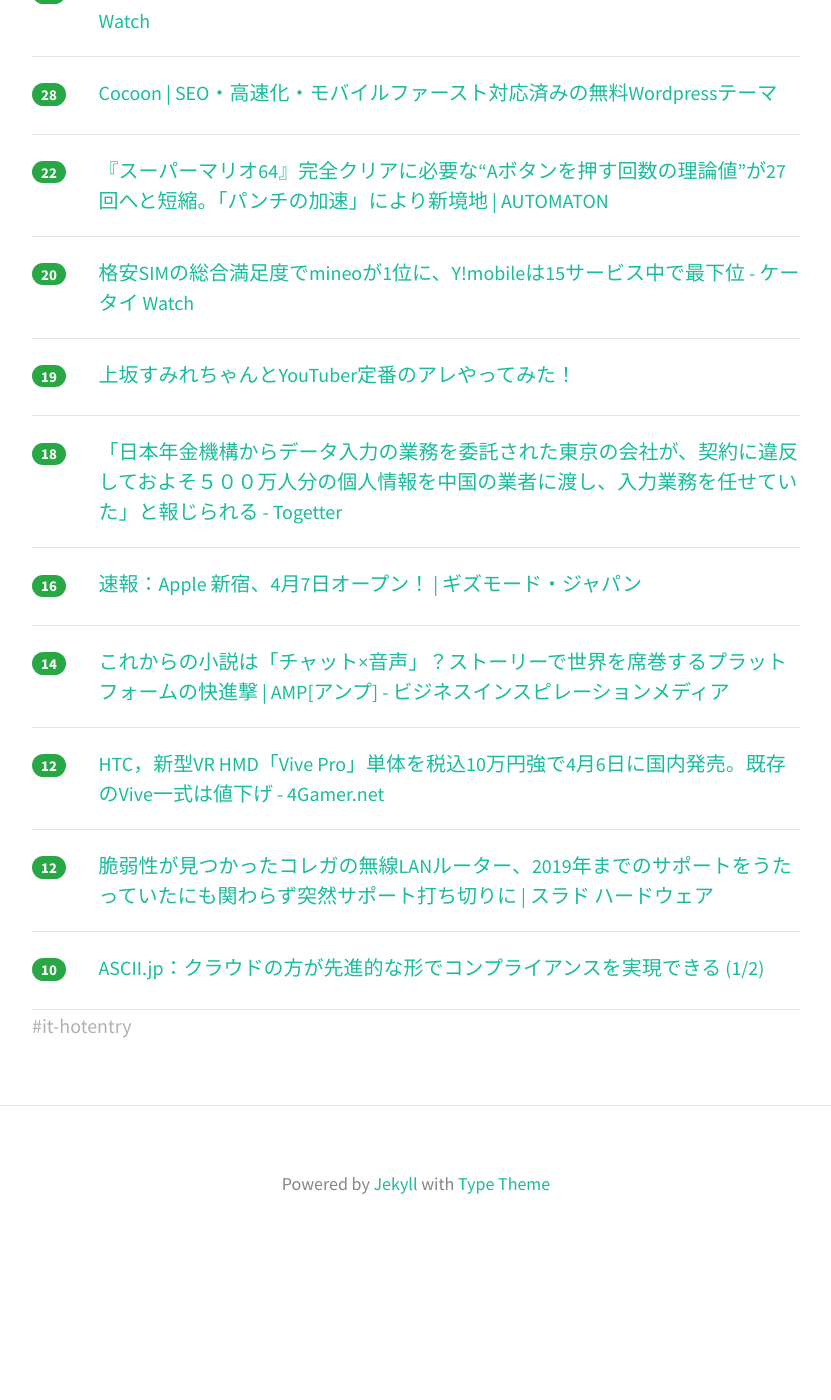
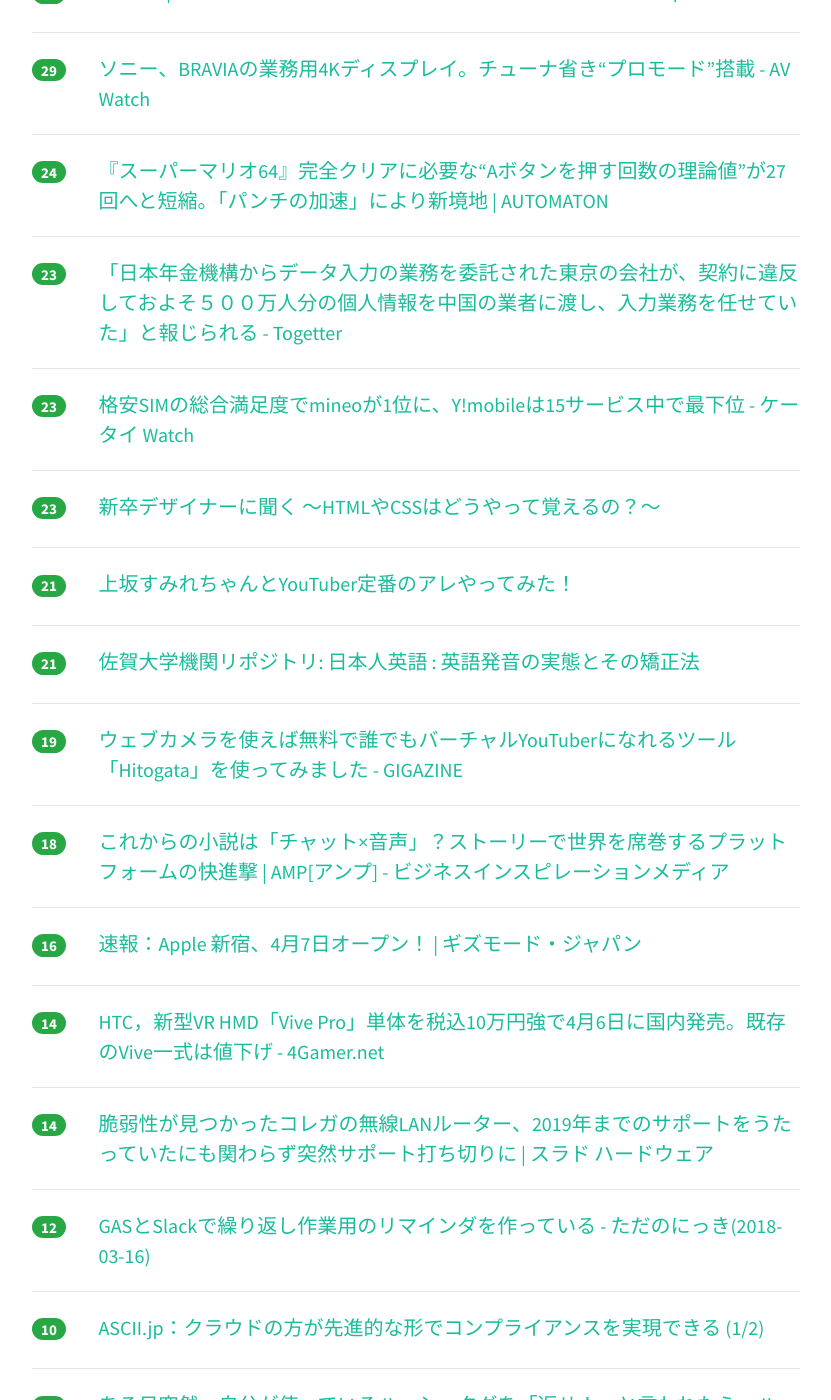
Before and after one commit to yatta47/hatena-matome-site, a Jekyll site: the page built from _posts/2018-03-20-hatena.md, in a window 1280 px wide and 1400 px high, scrolled down 755 px. Shown: the whole window, without its empty margins (224-1055 px from the left). Built offline with Jekyll 4.4.1, drawn with Linux system fonts in a browser that asks for light colours; nearby versions of some CDN libraries; before the commit the page ends 2016 px from its top, so only the background shows below that; some of the changed text lies outside the part shown.

Commit message:
Updated 2018-03-20

```diff
--- a/_posts/2018-03-20-hatena.md
+++ b/_posts/2018-03-20-hatena.md
@@ -1,54 +1,74 @@
 ---
 layout: post
 title:  "2018-03-20 はてぶIT"
-date:   2018-03-20 08:03:08
+date:   2018-03-20 09:02:26
 tags: [it-hotentry]
 ---
-14 件のデータあり
+19 件のデータあり
 
 <hr><div class="row">
-<div class="col-1"><span class="badge badge-pill badge-success h2">51</span></div>
+<div class="col-1"><span class="badge badge-pill badge-success h2">99</span></div>
+<div class="col-11"><a href='http://www.publickey1.jp/blog/18/java_10java_9.html' target='_blank'>Java 10が本日付で正式リリース。ローカル変数の型推論、ガベージコレクタが入れ替え可能、不揮発性メモリ対応など。Java 9は早くもサポート期間終了 － Publickey</a></div>
+</div>
+<hr>
+<div class="row">
+<div class="col-1"><span class="badge badge-pill badge-success h2">52</span></div>
 <div class="col-11"><a href='https://gigazine.net/news/20180319-vr-making-love-system/' target='_blank'>VRで「女の子とえっちできるシステム作ってみた」という猛者が登場、ハード＆ソフトの二段構え - GIGAZINE</a></div>
 </div>
 <hr>
 <div class="row">
-<div class="col-1"><span class="badge badge-pill badge-success h2">39</span></div>
-<div class="col-11"><a href='http://www.publickey1.jp/blog/18/java_10java_9.html' target='_blank'>Java 10が本日付で正式リリース。ローカル変数の型推論、ガベージコレクタが入れ替え可能、不揮発性メモリ対応など。Java 9は早くもサポート期間終了 － Publickey</a></div>
-</div>
-<hr>
-<div class="row">
-<div class="col-1"><span class="badge badge-pill badge-success h2">30</span></div>
+<div class="col-1"><span class="badge badge-pill badge-success h2">35</span></div>
 <div class="col-11"><a href='http://moriyoshi.hatenablog.com/entry/2018/03/19/170002' target='_blank'>nilが欲しいからと言ってむやみにポインタを使うとひどい目にあう話 - moriyoshiの日記</a></div>
 </div>
 <hr>
 <div class="row">
-<div class="col-1"><span class="badge badge-pill badge-success h2">28</span></div>
+<div class="col-1"><span class="badge badge-pill badge-success h2">32</span></div>
+<div class="col-11"><a href='https://wp-cocoon.com/' target='_blank'>Cocoon | SEO・高速化・モバイルファースト対応済みの無料Wordpressテーマ</a></div>
+</div>
+<hr>
+<div class="row">
+<div class="col-1"><span class="badge badge-pill badge-success h2">29</span></div>
 <div class="col-11"><a href='https://av.watch.impress.co.jp/docs/news/1112452.html' target='_blank'>ソニー、BRAVIAの業務用4Kディスプレイ。チューナ省き“プロモード”搭載 - AV Watch</a></div>
 </div>
 <hr>
 <div class="row">
-<div class="col-1"><span class="badge badge-pill badge-success h2">28</span></div>
-<div class="col-11"><a href='https://wp-cocoon.com/' target='_blank'>Cocoon | SEO・高速化・モバイルファースト対応済みの無料Wordpressテーマ</a></div>
-</div>
-<hr>
-<div class="row">
-<div class="col-1"><span class="badge badge-pill badge-success h2">22</span></div>
+<div class="col-1"><span class="badge badge-pill badge-success h2">24</span></div>
 <div class="col-11"><a href='http://jp.automaton.am/articles/newsjp/20180319-64693/' target='_blank'>『スーパーマリオ64』完全クリアに必要な“Aボタンを押す回数の理論値”が27回へと短縮。「パンチの加速」により新境地 | AUTOMATON</a></div>
 </div>
 <hr>
 <div class="row">
-<div class="col-1"><span class="badge badge-pill badge-success h2">20</span></div>
+<div class="col-1"><span class="badge badge-pill badge-success h2">23</span></div>
+<div class="col-11"><a href='https://togetter.com/li/1210175' target='_blank'>「日本年金機構からデータ入力の業務を委託された東京の会社が、契約に違反しておよそ５００万人分の個人情報を中国の業者に渡し、入力業務を任せていた」と報じられる - Togetter</a></div>
+</div>
+<hr>
+<div class="row">
+<div class="col-1"><span class="badge badge-pill badge-success h2">23</span></div>
 <div class="col-11"><a href='https://k-tai.watch.impress.co.jp/docs/news/1112416.html' target='_blank'>格安SIMの総合満足度でmineoが1位に、Y!mobileは15サービス中で最下位 - ケータイ Watch</a></div>
 </div>
 <hr>
 <div class="row">
-<div class="col-1"><span class="badge badge-pill badge-success h2">19</span></div>
+<div class="col-1"><span class="badge badge-pill badge-success h2">23</span></div>
+<div class="col-11"><a href='https://hr.pepabo.com/interview/2018/03/19/1154' target='_blank'>新卒デザイナーに聞く 〜HTMLやCSSはどうやって覚えるの？〜</a></div>
+</div>
+<hr>
+<div class="row">
+<div class="col-1"><span class="badge badge-pill badge-success h2">21</span></div>
 <div class="col-11"><a href='http://www.youtube.com/watch?v=Rj-S5TBz5To' target='_blank'>上坂すみれちゃんとYouTuber定番のアレやってみた！</a></div>
 </div>
 <hr>
 <div class="row">
+<div class="col-1"><span class="badge badge-pill badge-success h2">21</span></div>
+<div class="col-11"><a href='http://portal.dl.saga-u.ac.jp/handle/123456789/120019' target='_blank'>佐賀大学機関リポジトリ: 日本人英語 : 英語発音の実態とその矯正法</a></div>
+</div>
+<hr>
+<div class="row">
+<div class="col-1"><span class="badge badge-pill badge-success h2">19</span></div>
+<div class="col-11"><a href='https://gigazine.net/news/20180319-hitogata-virtual-youtuber-tool/' target='_blank'>ウェブカメラを使えば無料で誰でもバーチャルYouTuberになれるツール「Hitogata」を使ってみました - GIGAZINE</a></div>
+</div>
+<hr>
+<div class="row">
 <div class="col-1"><span class="badge badge-pill badge-success h2">18</span></div>
-<div class="col-11"><a href='https://togetter.com/li/1210175' target='_blank'>「日本年金機構からデータ入力の業務を委託された東京の会社が、契約に違反しておよそ５００万人分の個人情報を中国の業者に渡し、入力業務を任せていた」と報じられる - Togetter</a></div>
+<div class="col-11"><a href='https://amp.review/2018/03/19/wattpad/' target='_blank'>これからの小説は「チャット×音声」？ストーリーで世界を席巻するプラットフォームの快進撃 | AMP[アンプ] - ビジネスインスピレーションメディア</a></div>
 </div>
 <hr>
 <div class="row">
@@ -58,17 +78,17 @@ tags: [it-hotentry]
 <hr>
 <div class="row">
 <div class="col-1"><span class="badge badge-pill badge-success h2">14</span></div>
-<div class="col-11"><a href='https://amp.review/2018/03/19/wattpad/' target='_blank'>これからの小説は「チャット×音声」？ストーリーで世界を席巻するプラットフォームの快進撃 | AMP[アンプ] - ビジネスインスピレーションメディア</a></div>
+<div class="col-11"><a href='http://www.4gamer.net/games/329/G032967/20180319045/' target='_blank'>HTC，新型VR HMD「Vive Pro」単体を税込10万円強で4月6日に国内発売。既存のVive一式は値下げ - 4Gamer.net</a></div>
+</div>
+<hr>
+<div class="row">
+<div class="col-1"><span class="badge badge-pill badge-success h2">14</span></div>
+<div class="col-11"><a href='https://hardware.srad.jp/story/18/03/19/0957251/' target='_blank'>脆弱性が見つかったコレガの無線LANルーター、2019年までのサポートをうたっていたにも関わらず突然サポート打ち切りに | スラド ハードウェア</a></div>
 </div>
 <hr>
 <div class="row">
 <div class="col-1"><span class="badge badge-pill badge-success h2">12</span></div>
-<div class="col-11"><a href='http://www.4gamer.net/games/329/G032967/20180319045/' target='_blank'>HTC，新型VR HMD「Vive Pro」単体を税込10万円強で4月6日に国内発売。既存のVive一式は値下げ - 4Gamer.net</a></div>
-</div>
-<hr>
-<div class="row">
-<div class="col-1"><span class="badge badge-pill badge-success h2">12</span></div>
-<div class="col-11"><a href='https://hardware.srad.jp/story/18/03/19/0957251/' target='_blank'>脆弱性が見つかったコレガの無線LANルーター、2019年までのサポートをうたっていたにも関わらず突然サポート打ち切りに | スラド ハードウェア</a></div>
+<div class="col-11"><a href='http://sho.tdiary.net/20180316.html#p01' target='_blank'>GASとSlackで繰り返し作業用のリマインダを作っている - ただのにっき(2018-03-16)</a></div>
 </div>
 <hr>
 <div class="row">
@@ -76,3 +96,8 @@ tags: [it-hotentry]
 <div class="col-11"><a href='http://ascii.jp/elem/000/001/647/1647347/' target='_blank'>ASCII.jp：クラウドの方が先進的な形でコンプライアンスを実現できる (1/2)</a></div>
 </div>
 <hr>
+<div class="row">
+<div class="col-1"><span class="badge badge-pill badge-success h2">10</span></div>
+<div class="col-11"><a href='https://togetter.com/li/1210307' target='_blank'>ある日突然、自分が使っているハッシュタグを「返せ！」と言われたら。ハッシュタグ地上げ屋の総攻撃にあなたは耐えられますか。 - Togetter</a></div>
+</div>
+<hr>
```
